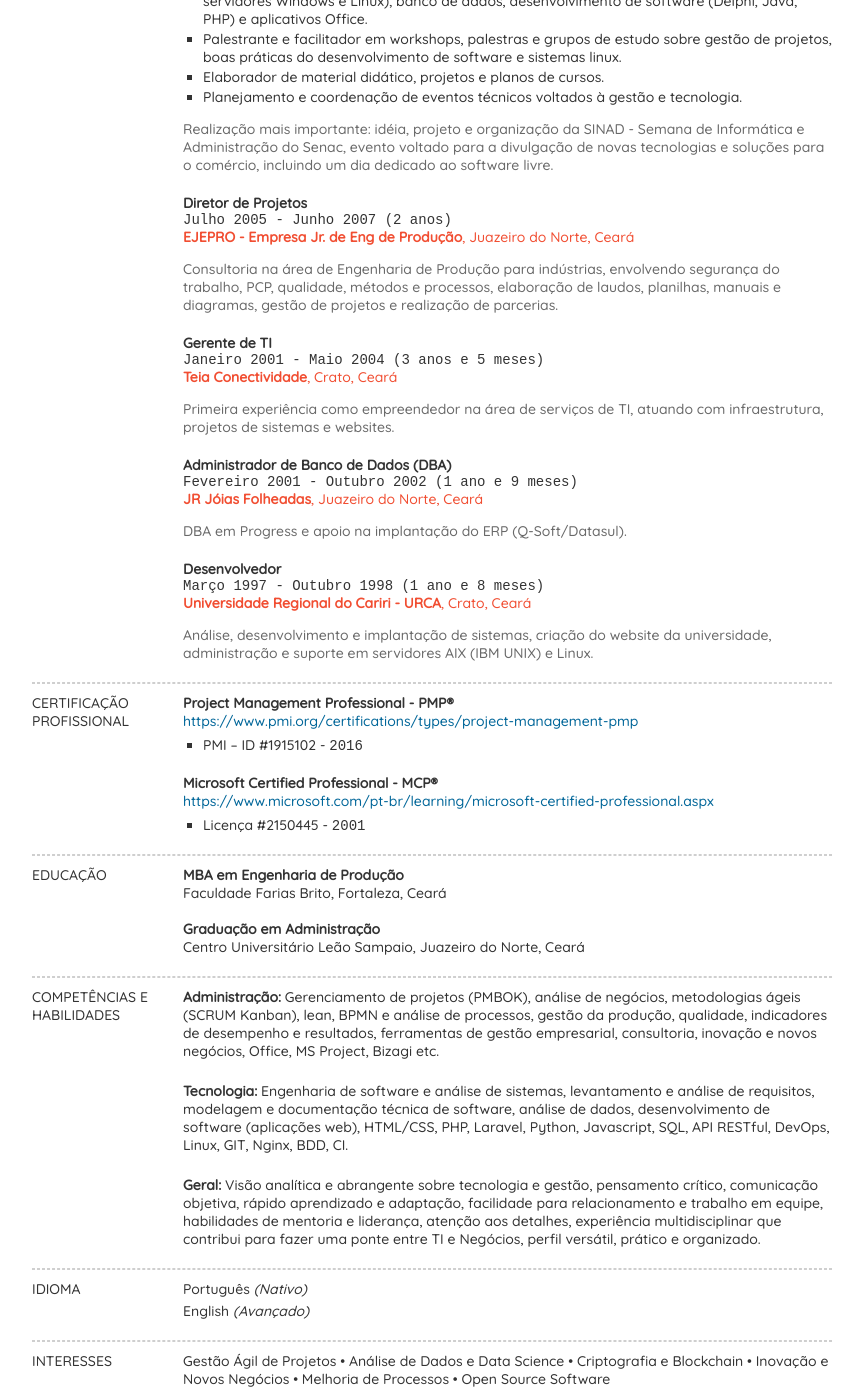
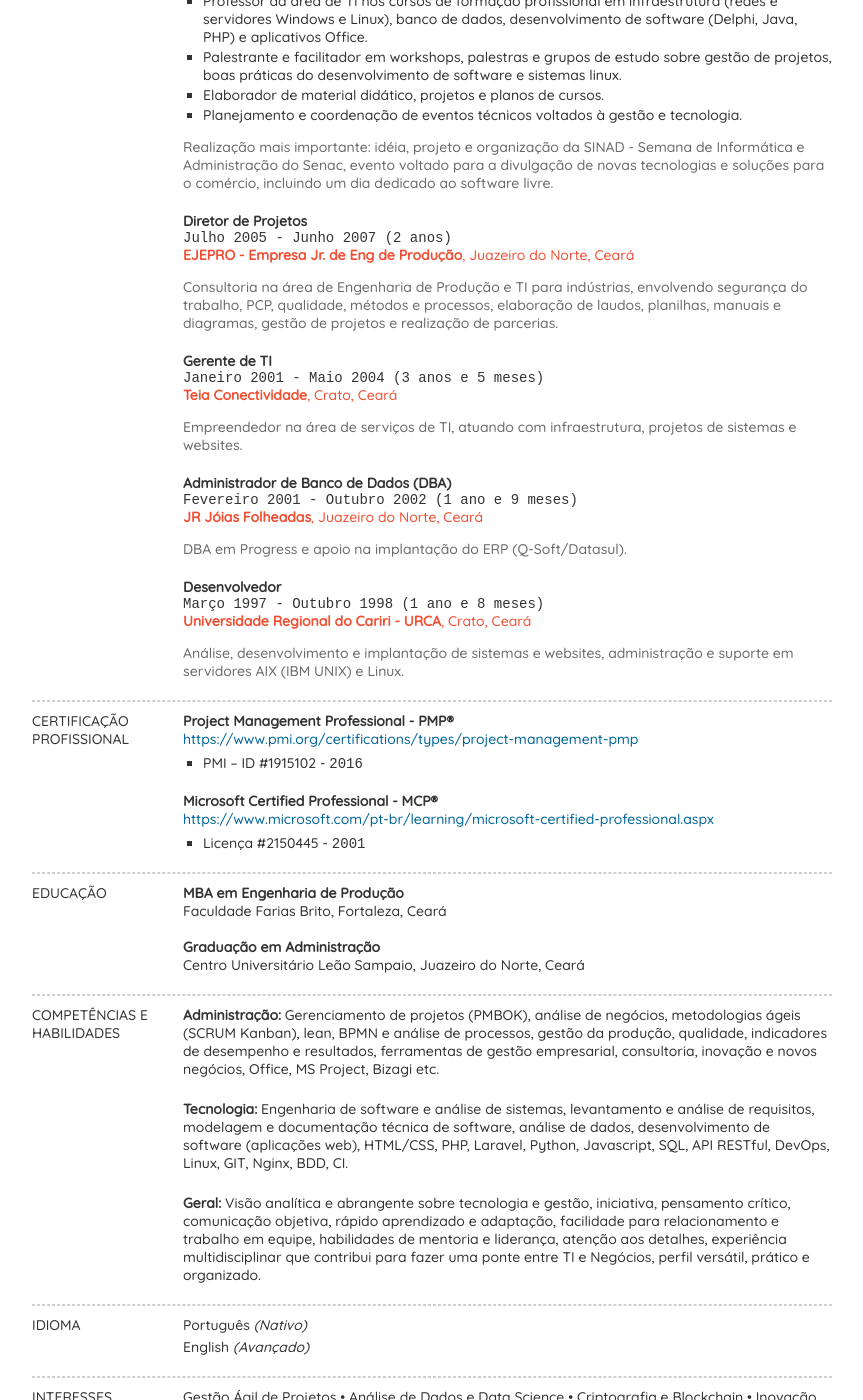
Before and after one commit to valdirsjr/valdirsjr.github.io, a Jekyll site: the page resume/index.html, which Jekyll copies as it is, in a window 1280 px wide and 1400 px high, scrolled down 2026 px. Shown: the whole window, without its empty margins (208-1071 px from the left). Built offline with Jekyll 4.4.1, drawn with Linux system fonts in a browser that asks for light colours; some of the changed text lies outside the part shown.

Commit message:
Update emergencial para vaga na FIEC

```diff
--- a/resume/index.html
+++ b/resume/index.html
@@ -64,7 +64,7 @@
 				<span>RESUMO</span>
 			</div>
 			<div class="sectionContent">
-				<p>Profissional em Gestão de Projetos, certificado Project Management Professional (PMP®) pelo Project Management Institute (PMI), com experiência em práticas ágeis e projetos de novos produtos.</p>
+				<p>Profissional em Gestão de Projetos, certificado Project Management Professional (PMP®) pelo Project Management Institute (PMI), com experiência em práticas ágeis e projetos de novos produtos de TI.</p>
 				<p>Graduação em Administração de Empresas e MBA em Engenharia de Produção.</p>
 				<p>20 anos de experiência em TI, certificado Microsoft Certified Professional (MCP®), visão ampla da área e expertise no projeto, análise e desenvolvimento de software.</p>
 			</div>
@@ -152,10 +152,10 @@
 					</div>
 				</div>
 				<ul class="highlights">
-					<li>Gestão dos projetos de software, com ações de planejamento e acompanhamento.</li>
-					<li>Análise, desenvolvimento, implantação e integração de aplicações web (PHP).</li>
+					<li>Coordenação dos projetos de software, com ações de planejamento e acompanhamento.</li>
+					<li>Análise, desenvolvimento, implantação e integração de aplicações web (PHP), alinhado com as demandas da Instituição.</li>
 				</ul>
-				<p style="color:dimgray">Projetos desenvolvidos: Sistema de gestão de recursos humanos, sistema de gestão de documentos, sistema de gestão de processos e protocolo e sistema de diário oficial.</p>
+				<p style="color:dimgray">Principais projetos: Sistema de gestão de recursos humanos, sistema de gestão de documentos, sistema de gestão de processos e protocolo e sistema de diário oficial.</p>
 			</div>
 			<div class="sectionContent">
 				<div class="blockHeader">
@@ -180,7 +180,7 @@
 						<strong>EJEPRO - Empresa Jr. de Eng de Produção</strong>, Juazeiro do Norte, Ceará<br>
 					</div>
 				</div>
-				<p style="color:dimgray">Consultoria na área de Engenharia de Produção para indústrias, envolvendo segurança do trabalho, PCP, qualidade, métodos e processos, elaboração de laudos, planilhas, manuais e diagramas, gestão de projetos e realização de parcerias.</p>
+				<p style="color:dimgray">Consultoria na área de Engenharia de Produção e TI para indústrias, envolvendo segurança do trabalho, PCP, qualidade, métodos e processos, elaboração de laudos, planilhas, manuais e diagramas, gestão de projetos e realização de parcerias.</p>
 			</div>
 			<div class="sectionContent">
 				<div class="blockHeader">
@@ -189,7 +189,7 @@
 						<strong>Teia Conectividade</strong>, Crato, Ceará<br>
 					</div>
 				</div>
-				<p style="color:dimgray">Primeira experiência como empreendedor na área de serviços de TI, atuando com infraestrutura, projetos de sistemas e websites.</p>
+				<p style="color:dimgray">Empreendedor na área de serviços de TI, atuando com infraestrutura, projetos de sistemas e websites.</p>
 			</div>
 			<div class="sectionContent">
 				<div class="blockHeader">
@@ -207,7 +207,7 @@
 						<strong>Universidade Regional do Cariri - URCA</strong>, Crato, Ceará<br>
 					</div>
 				</div>
-				<p style="color:dimgray">Análise, desenvolvimento e implantação de sistemas, criação do website da universidade, administração e suporte em servidores AIX (IBM UNIX) e Linux.</p>
+				<p style="color:dimgray">Análise, desenvolvimento e implantação de sistemas e websites, administração e suporte em servidores AIX (IBM UNIX) e Linux.</p>
 			</div>
 		</div>
 
@@ -275,7 +275,7 @@
 				</div>
 				<br />
 				<div class="skillBlock">
-					<span class="title">Geral:</span> <span>Visão analítica e abrangente sobre tecnologia e gestão, pensamento crítico, comunicação objetiva, rápido aprendizado e adaptação, facilidade para relacionamento e trabalho em equipe, habilidades de mentoria e liderança, atenção aos detalhes, experiência multidisciplinar que contribui para fazer uma ponte entre TI e Negócios, perfil versátil, prático e organizado.</span>
+					<span class="title">Geral:</span> <span>Visão analítica e abrangente sobre tecnologia e gestão, iniciativa, pensamento crítico, comunicação objetiva, rápido aprendizado e adaptação, facilidade para relacionamento e trabalho em equipe, habilidades de mentoria e liderança, atenção aos detalhes, experiência multidisciplinar que contribui para fazer uma ponte entre TI e Negócios, perfil versátil, prático e organizado.</span>
 				</div>
 			</div>
 		</div><!-- /#skills -->
```
Also changed, not shown: other parts of resume/index.html (+1 -1 lines).
